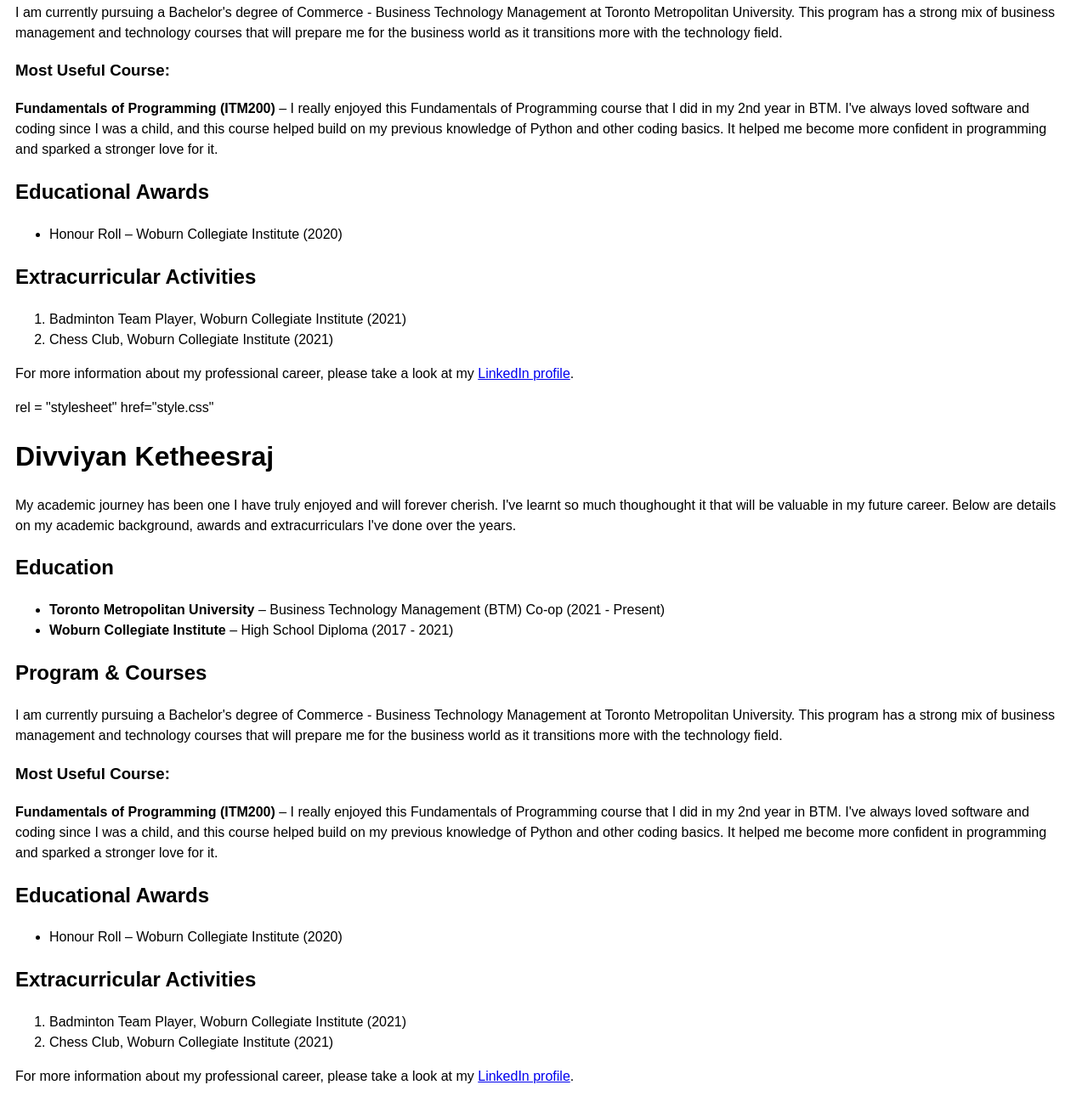
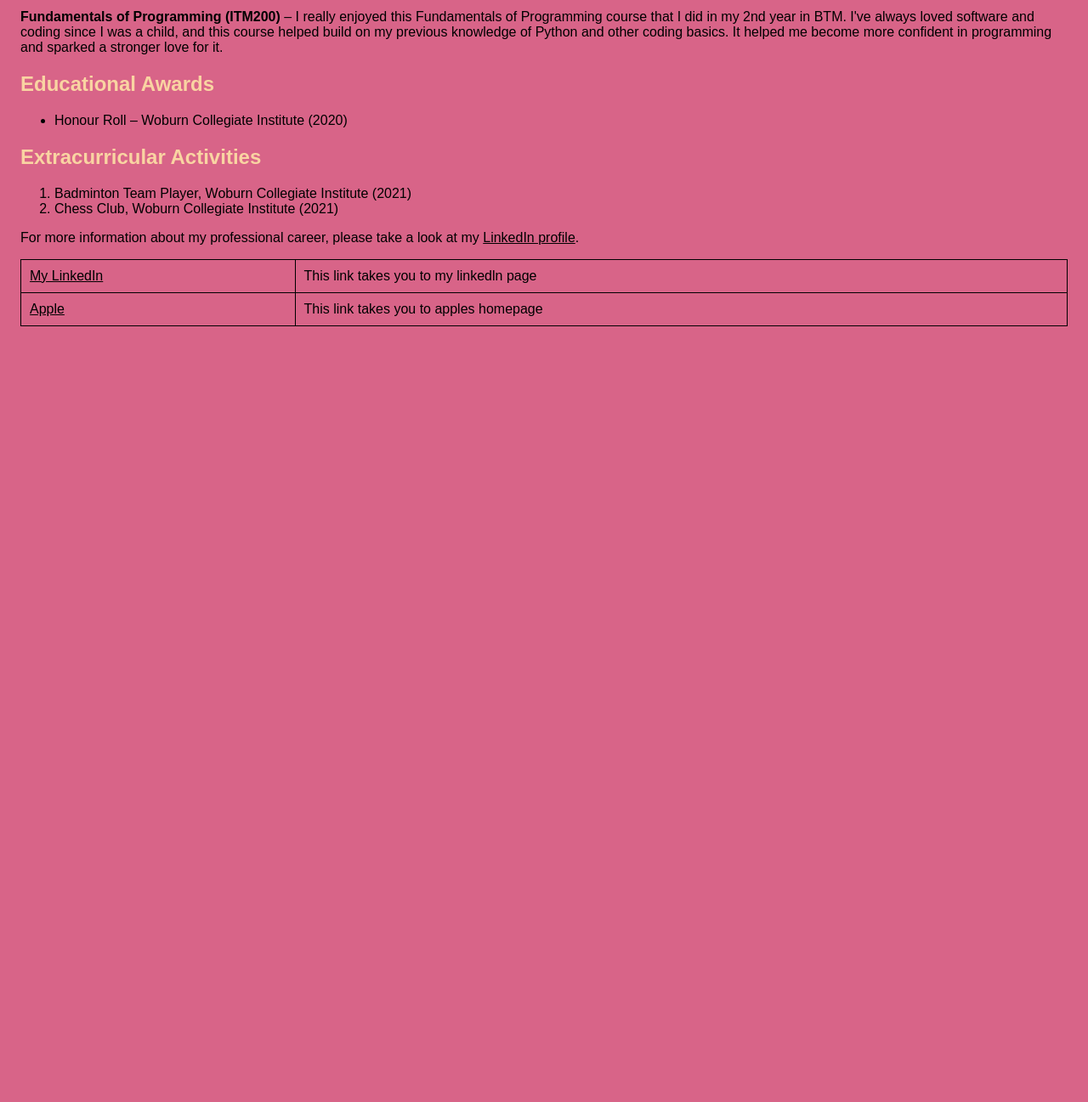
Before and after one commit to DivviyanK18/DivviyanK18.github.io, a plain HTML site: page index.html in a window 1280 px wide. Shown: the part 378-1675 px from the top of the page at 85% size. After the commit the page ends 800 px from the top, so only its background shows below. Drawn offline with Linux system fonts and the light colour scheme.

Commit message:
Update index.html

```diff
--- a/index.html
+++ b/index.html
@@ -1,26 +1,17 @@
 <Divviyan K Page>
 <!DOCTYPE html>
 <html lang="en">
-<link> rel = "stylesheet" href="style.css" <link>
 <head>
     <meta charset="UTF-8">
     <meta name="viewport" content="width=device-width, initial-scale=1.0">
     <title>Education - Divviyan Ketheesraj</title>
-    <style>
-        body {
-            font-family: Arial, sans-serif;
-            line-height: 1.5;
-            margin: 18px;
-        }
-
-    </style>
+    <link rel="stylesheet" href="style.css">
 </head>
 <body>
-
-    <header>
-        <h1>Divviyan Ketheesraj</h1>
-        <p>My academic journey has been one I have truly enjoyed and will forever cherish. I've learnt so much thoughought it that will be valuable in my future career. Below are details on my academic background, awards and extracurriculars I've done over the years.</p>
-    </header>
+ <header>
+    <h1>Divviyan Ketheesraj</h1>
+     <p>My academic journey has been one I have truly enjoyed and will forever cherish. I've learnt so much thoughought it that will be valuable in my future career. Below are details on my academic background, awards and extracurriculars I've done over the years.</p>
+ </header>
 
     <section>
         <h2>Education</h2>
@@ -56,66 +47,18 @@
     <footer>
         <p>For more information about my professional career, please take a look at my <a href="https://www.linkedin.com/in/divviyan-ketheesraj" target="_blank">LinkedIn profile</a>.</p>
     </footer>
-
-</body>
-</html><Divviyan K Page>
-<!DOCTYPE html>
-<html lang="en">
-<link> rel = "stylesheet" href="style.css" <link>
-<head>
-    <meta charset="UTF-8">
-    <meta name="viewport" content="width=device-width, initial-scale=1.0">
-    <title>Education - Divviyan Ketheesraj</title>
-    <style>
-        body {
-            font-family: Arial, sans-serif;
-            line-height: 1.5;
-            margin: 18px;
-        }
-
-    </style>
-</head>
-<body>
-
-    <header>
-        <h1>Divviyan Ketheesraj</h1>
-        <p>My academic journey has been one I have truly enjoyed and will forever cherish. I've learnt so much thoughought it that will be valuable in my future career. Below are details on my academic background, awards and extracurriculars I've done over the years.</p>
-    </header>
-
-    <section>
-        <h2>Education</h2>
-        <ul>
-            <li><strong>Toronto Metropolitan University</strong> – Business Technology Management (BTM) Co-op (2021 - Present)</li>
-            <li><strong>Woburn Collegiate Institute</strong> – High School Diploma (2017 - 2021)</li>
-        </ul>
-    </section>
-
-    <section>
-        <h2>Program & Courses</h2>
-        <p>I am currently pursuing a Bachelor's degree of Commerce - Business Technology Management at Toronto Metropolitan University. This program has a strong mix of business management and technology courses that will prepare me for the business world as it transitions more with the technology field.</p>
-
-        <h3>Most Useful Course:</h3>
-        <p><strong>Fundamentals of Programming (ITM200)</strong> – I really enjoyed this Fundamentals of Programming course that I did in my 2nd year in BTM. I've always loved software and coding since I was a child, and this course helped build on my previous knowledge of Python and other coding basics. It helped me become more confident in programming and sparked a stronger love for it.</p>
-    </section>
-
-    <section>
-        <h2>Educational Awards</h2>
-        <ul>
-            <li>Honour Roll – Woburn Collegiate Institute (2020)</li>
-        </ul>
-    </section>
-
-    <section>
-        <h2>Extracurricular Activities</h2>
-        <ol>
-            <li>Badminton Team Player, Woburn Collegiate Institute (2021) </li>
-            <li>Chess Club, Woburn Collegiate Institute (2021) </li>
-        </ol>
-    </section>
-
-    <footer>
-        <p>For more information about my professional career, please take a look at my <a href="https://www.linkedin.com/in/divviyan-ketheesraj" target="_blank">LinkedIn profile</a>.</p>
-    </footer>
+    <div>
+        <table>
+            <tr>
+                <td><a href ="https://www.linkedin.com/in/divviyan-ketheesraj">My LinkedIn</a></td>
+                <td> This link takes you to my linkedln page</td>
+            </tr>
+            <tr>
+                <td><a href = "https://www.apple.com/">Apple</a></td>
+                <td> This link takes you to apples homepage</td>
+            </tr>
+        </table>
+    </div>
 
 </body>
 </html>
```
